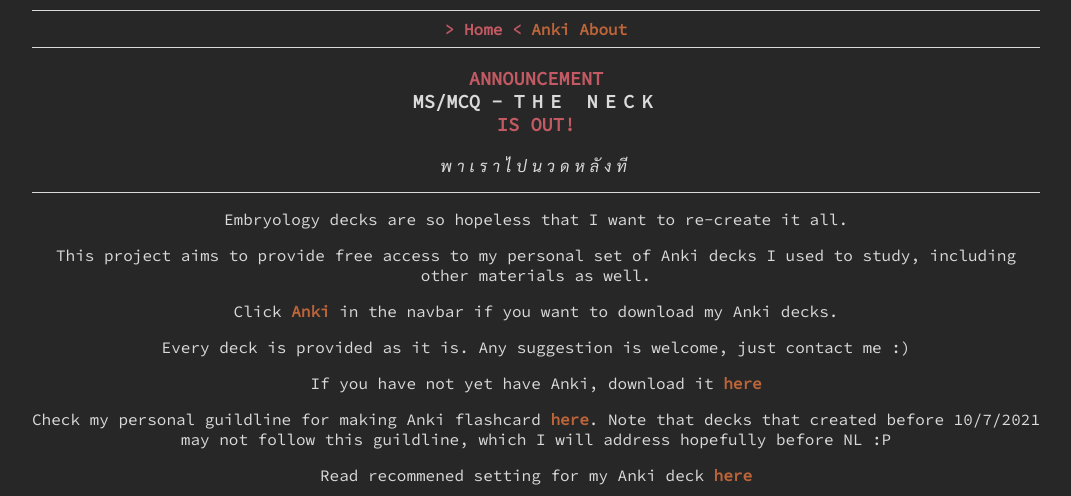
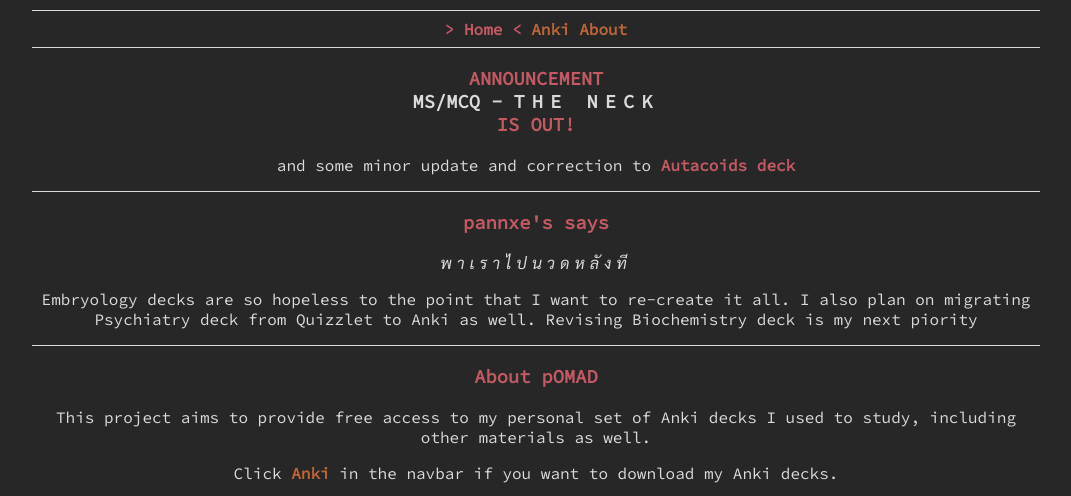
Before and after one commit to pannxe/open-anki-mdkku, a plain HTML site: page index.html in a window 1280 px wide. Shown: the part 86-582 px from the top of the page, without its empty margins (104-1175 px from the left). Drawn offline with Linux system fonts and the light colour scheme.

```diff
--- a/index.html
+++ b/index.html
@@ -22,12 +22,23 @@
     </nav>
     <hr />
     <section>
-      <h3><b>ANNOUNCEMENT</b><br>MS/MCQ - <span style="letter-spacing:7px;">THE NECK</span><br><b>IS OUT!</b></h3>
-      <p style="letter-spacing: 5px;"><i>พาเราไปนวดหลังที</i></p>
+      <h3>
+        <b>ANNOUNCEMENT</b><br />MS/MCQ -
+        <span style="letter-spacing: 7px">THE NECK</span><br /><b>IS OUT!</b>
+      </h3>
+      <p>and some minor update and correction to <b>Autacoids deck</b></p>
     </section>
     <hr />
     <section>
-      <p>Embryology decks are so hopeless that I want to re-create it all.</p>
+      <h3><b>pannxe's says</b></h3>
+      <p style="letter-spacing: 5px"><i>พาเราไปนวดหลังที</i></p>
+      <p>
+        Embryology decks are so hopeless to the point that I want to re-create
+        it all. I also plan on migrating Psychiatry deck from Quizzlet to Anki
+        as well. Revising Biochemistry deck is my next piority
+      </p>
+      <hr />
+      <h3><b>About pOMAD</b></h3>
       <p>
         This project aims to provide free access to my personal set of Anki
         decks I used to study, including other materials as well.
@@ -50,7 +61,10 @@
         before 10/7/2021 may not follow this guildline, which I will address
         hopefully before NL :P
       </p>
-      <p>Read recommened setting for my Anki deck <a href="anki-setting.html">here</a></p>
+      <p>
+        Read recommened setting for my Anki deck
+        <a href="anki-setting.html">here</a>
+      </p>
       <br />
       <a href="https://hits.seeyoufarm.com"
         ><img
```
Also changed, not shown: anki-setting.html (+4 -1 lines).
